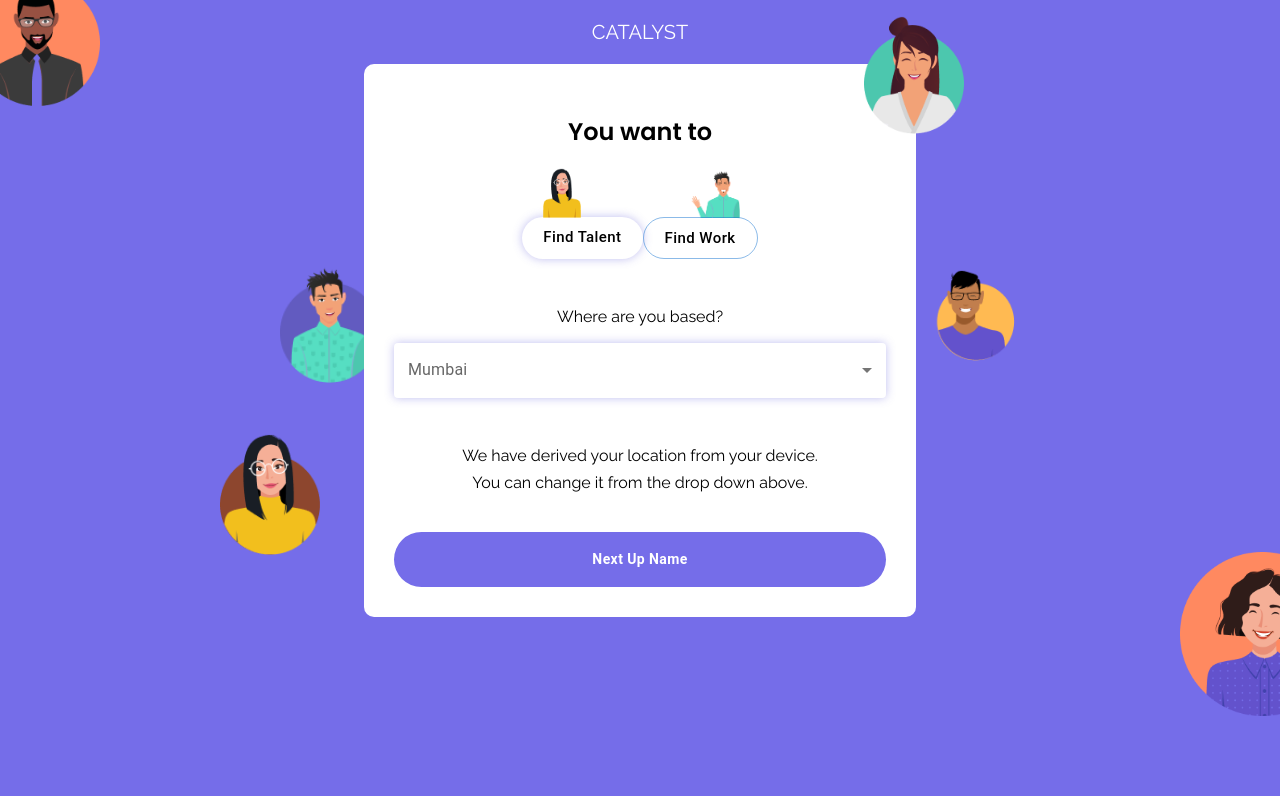
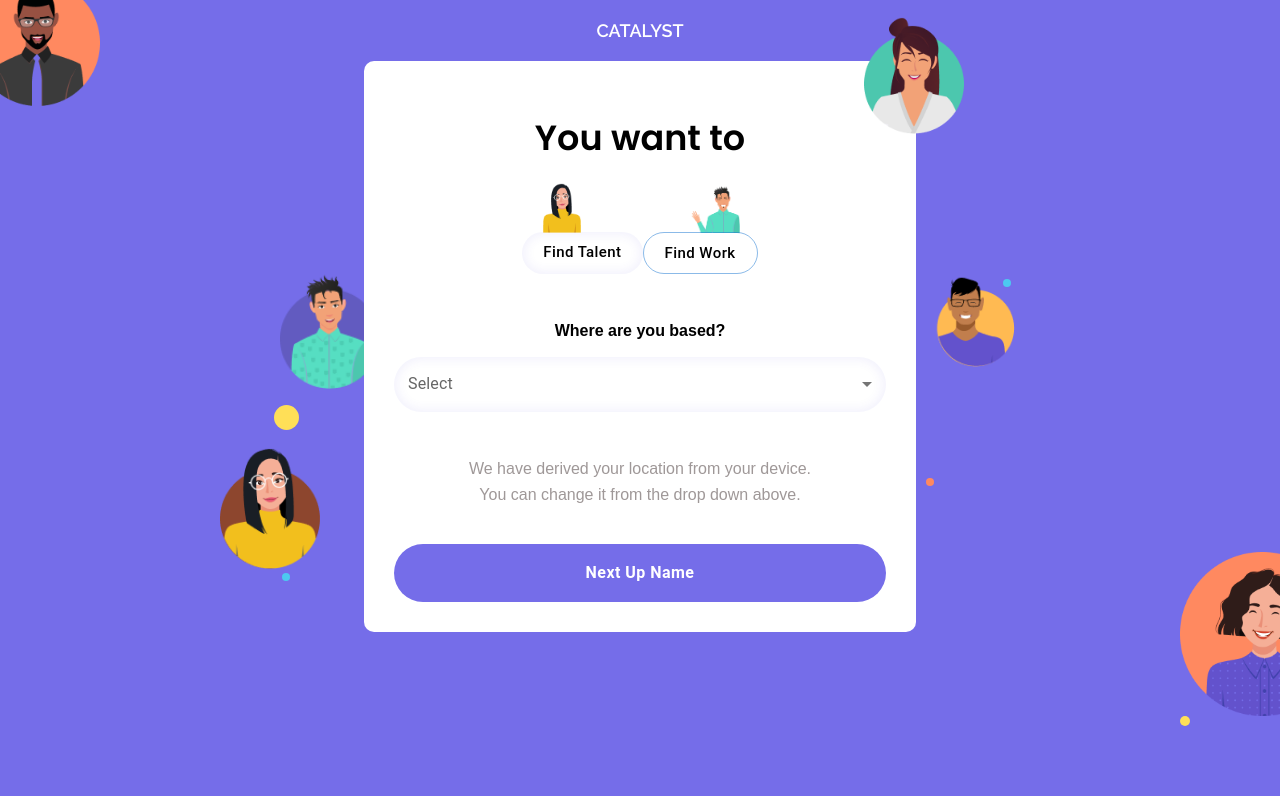
Before and after one commit to prasankumar26/candidate-web, a React (Create React App) app: page /you-want-to in a window 1280 px wide. Built offline with nearby package versions, Linux system fonts and the light colour scheme.

Commit message:
bug fixes

```diff
--- a/src/components/CssTextfield.jsx
+++ b/src/components/CssTextfield.jsx
@@ -1,5 +1,6 @@
 import TextField from '@mui/material/TextField';
 import { styled } from '@mui/material/styles'
+import FormControl from '@mui/material/FormControl';
 
 export const CssTextField = styled(TextField)(({ theme }) => ({
     '& .MuiOutlinedInput-root': {
@@ -19,3 +20,27 @@ export const CssTextField = styled(TextField)(({ theme }) => ({
         borderRadius: '99px',
     },
 }));
+
+
+const StyledFormControl = styled(FormControl)(({ theme }) => ({
+    '& .MuiOutlinedInput-root': {
+        '& fieldset': {
+            border: 'none',
+            boxShadow: `inset 0 0 11px 2px rgba(75, 68, 212, 0.08)`,
+            borderRadius: '99px'
+        },
+        '&:hover fieldset': {
+            border: 'none',
+        },
+        '&.Mui-focused fieldset': {
+            border: 'none',
+        },
+    },
+}));
+
+export const CssSelectTextField = styled(StyledFormControl)(({ theme }) => ({
+    '& input': {
+        border: 'none',
+        borderRadius: '99px',
+    },
+}));
--- a/src/index.css
+++ b/src/index.css
@@ -17,6 +17,18 @@ code {
 }
 body{
   overflow-x: hidden !important;
+}
+.font-P{
+  font-family: 'Poppins', sans-serif !important;
+}
+.font-R{
+  font-family: 'Poppins', sans-serif !important;
+}
+.font-S{
+  font-family: sans-serif !important;
+}
+.font-16{
+  font-size: 16px !important;
 }
 *{
   margin: 0px;
--- a/src/pages/auth/WhatYourName.jsx
+++ b/src/pages/auth/WhatYourName.jsx
@@ -7,6 +7,7 @@ import RadioGroup from '@mui/material/RadioGroup';
 import FormControlLabel from '@mui/material/FormControlLabel';
 import Button from '@mui/material/Button';
 import { useNavigate } from 'react-router-dom';
+import { fontSize } from '@mui/system';
 
 const WhatYourName = () => {
 
@@ -16,7 +17,7 @@ const WhatYourName = () => {
         '& .MuiOutlinedInput-root': {
             '& fieldset': {
                 border: 'none',
-                boxShadow: `0 0 10px #4b44d459`,
+                boxShadow: `inset 0px 0px 11px 2px #4B44D4`,
             },
             '&:hover fieldset': {
                 border: 'none',
@@ -26,12 +27,20 @@ const WhatYourName = () => {
             },
         },
         '& input': {
+            color: 'white',
             border: 'none',
             borderRadius: '99px',
         },
         '& input::placeholder': {
-            color: '#000000', // Replace with the color you want
+            color: '#fff',
+            fontSize: '18px'
           },
+        '& label': {
+            color: 'white !important',
+        },
+        '& .MuiInputLabel-outlined': {
+            transform: 'translate(14px, 12px) scale(1)',
+        },
     }));
 
     return (
@@ -40,8 +49,8 @@ const WhatYourName = () => {
                 <p className="text-center text-white" style={{ fontSize: '20px', padding: '20px 0px' }}>CATALYST</p>
 
                 <div className="text-center mt-5 mb-5">
-                    <h2 className='text-white'>Great!</h2>
-                    <h2 className='text-white mt-1'>What is Your Name?</h2>
+                    <h2 className='text-white' style={{fontSize: '35px'}}>Great!</h2>
+                    <h2 className='text-white mt-1' style={{fontSize: '35px'}}>What is Your Name?</h2>
                 </div>
 
                 <Stack direction="row" justifyContent="end">
@@ -55,7 +64,7 @@ const WhatYourName = () => {
                     InputProps={{
                         style: {
                             borderRadius: '99px',
-                            backgroundColor: '#f4f4fc6b'
+                            backgroundColor: '#6861E3'
                         },
                     }}
                 />
@@ -80,7 +89,7 @@ const WhatYourName = () => {
                     backgroundColor: '#fff', padding: '15px 0px', borderRadius: '99px', '&:hover': {
                         backgroundColor: '#fff',
                     },
-                }} className='w-100 text-dark mt-5' variant="text">That'll be all. Let's dive in!</Button>
+                }} className='w-100 mt-5 fontP' variant="text" style={{color: '#756DE9', fontWeight: '600'}}>That'll be all. Let's dive in!</Button>
 
             </Container>
         </section>
--- a/src/pages/auth/YouWantTo.jsx
+++ b/src/pages/auth/YouWantTo.jsx
@@ -1,36 +1,16 @@
 import Box from '@mui/material/Box';
 import Container from '@mui/material/Container';
 import { useNavigate } from 'react-router-dom';
-import { styled } from '@mui/material/styles'
 import Button from '@mui/material/Button';
 import InputLabel from '@mui/material/InputLabel';
 import MenuItem from '@mui/material/MenuItem';
-import FormControl from '@mui/material/FormControl';
 import Select from '@mui/material/Select';
 import { useState } from 'react';
 import Stack from '@mui/material/Stack';
+import TopHeading from '../../components/TopHeading';
+import { CssSelectTextField } from '../../components/CssTextfield';
 
-const StyledFormControl = styled(FormControl)(({ theme }) => ({
-    '& .MuiOutlinedInput-root': {
-        '& fieldset': {
-            border: 'none',
-            boxShadow: `0 0 10px #4b44d459`,
-        },
-        '&:hover fieldset': {
-            border: 'none',
-        },
-        '&.Mui-focused fieldset': {
-            border: 'none',
-        },
-    },
-}));
 
-const CssTextField = styled(StyledFormControl)(({ theme }) => ({
-    '& input': {
-        border: 'none',
-        borderRadius: '99px',
-    },
-}));
 
 const YouWantTo = () => {
     const navigate = useNavigate()
@@ -44,31 +24,37 @@ const YouWantTo = () => {
         <section className='signup-bg' style={{ height: '97vh' }}>
             <img src="/images/signup-one.png" alt="" className="img-fluid" style={{ position: 'absolute', width: '100px' }} />
             <img src="/images/signup-six.png" alt="" className="img-fluid" style={{ position: 'absolute', bottom: '10%', right: '0', width: '100px' }} />
+            <span className='orange-round'></span>
+            <span className='skyblue-round'></span>
+            <span className='orange-round-right'></span>
+            <span className='yellow-round-right'></span>
+            <span className='skyblue-round-right'></span>
             <Container maxWidth="sm" sx={{ position: 'relative', zIndex: '99' }}>
                 <img src="/images/signup-two.png" alt="" className="img-fluid" style={{ zIndex: '1', position: 'absolute', top: '2%', right: '-4%', width: '100px' }} />
+                <span className='yellow-round'></span>
                 <img src="/images/signup-three.png" alt="" className="img-fluid" style={{ zIndex: '-1', position: 'absolute', top: '42%', left: '-10%', width: '100px' }} />
                 <img src="/images/signup-four.png" alt="" className="img-fluid" style={{ zIndex: '-1', position: 'absolute', top: '42%', right: '-14%', width: '100px' }} />
                 <img src="/images/signup-five.png" alt="" className="img-fluid" style={{ position: 'absolute', bottom: '10%', left: '-20%', width: '100px' }} />
-                <p className="text-center text-white" style={{ fontSize: '20px', padding: '20px 0px' }}>CATALYST</p>
+                <TopHeading />
                 <Box className="bg-white roundedten" style={{ padding: '30px' }} >
-                    <h2 className='text-center mb-5' style={{ padding: '20px 0px' }}>You want to</h2>
+                    <h2 className='text-center mb-5' style={{ padding: '20px 0px', fontSize: '35px' }}>You want to</h2>
 
                     <Stack direction="row" justifyContent="center">
-                        <div className="position-relative" style={{boxShadow: `0 0 10px #4b44d459`, border: 'none', borderRadius: '99px'}}>
+                        <div className="position-relative" style={{boxShadow: `inset 0 0 11px 2px rgba(75, 68, 212, 0.08)`, border: 'none', borderRadius: '99px'}}>
                         <img src="/images/ywt-one.png" className='me-2 position-absolute'  alt="" style={{top: '-115%', left: '12%', width: '50px', height: '50px', objectFit: 'contain' }} />
                             <Button size="large" variant="outlined" className='roundedone' sx={{ color: '#000', textTransform: 'capitalize', border: 'none' }}>
                                 Find Talent </Button>
                         </div>
                         <div className="position-relative">
                         <img src="/images/ywt-two.png" className='me-2 position-absolute'  alt="" style={{top: '-115%', right: '-16%', width: '100px', height: '50px', objectFit: 'contain' }} />
-                            <Button size="large" variant="outlined" className='roundedone' sx={{ color: '#000', textTransform: 'capitalize' }}>
+                            <Button size="large" variant="outlined" className='roundedone' sx={{boxShadow: `inset 0 0 11px 2px #fff`, color: '#000', textTransform: 'capitalize' }}>
                                 Find Work </Button>
                         </div>
                     </Stack>
 
-                    <p className='text-center mb-3 mt-5'> Where are you based? </p>
-                    <CssTextField fullWidth>
-                        <InputLabel id="demo-simple-select-label">Mumbai</InputLabel>
+                    <p className='text-center mb-3 mt-5 font-S' style={{fontWeight: '600'}}> Where are you based? </p>
+                    <CssSelectTextField fullWidth>
+                        <InputLabel id="demo-simple-select-label">Select</InputLabel>
                         <Select
                             labelId="demo-simple-select-label"
                             id="demo-simple-select"
@@ -80,12 +66,12 @@ const YouWantTo = () => {
                             <MenuItem value={20}>Chennai</MenuItem>
                             <MenuItem value={30}>Hyderabad</MenuItem>
                         </Select>
-                    </CssTextField>
+                    </CssSelectTextField>
 
 
                     <div className="text-center mt-5">
-                        <p className='mb-2'>We have derived your location from your device.</p>
-                        <p>You can change it from the drop down above.</p>
+                        <p className='mb-2 font-S' style={{color: '#9f9898'}}>We have derived your location from your device.</p>
+                        <p className='font-S' style={{color: '#9f9898'}}>You can change it from the drop down above.</p>
                     </div>
                     <br />
                     <br />
@@ -93,7 +79,7 @@ const YouWantTo = () => {
                         backgroundColor: '#756DE9', textTransform: 'capitalize', padding: '15px 0px', borderRadius: '99px', '&:hover': {
                             backgroundColor: '#756DE9',
                         },
-                    }} className='w-100 text-white' variant="text"><b>Next up Name</b></Button>
+                    }} className='w-100 text-white font-16' variant="text"><b>Next up Name</b></Button>
 
                 </Box>
             </Container>
```
